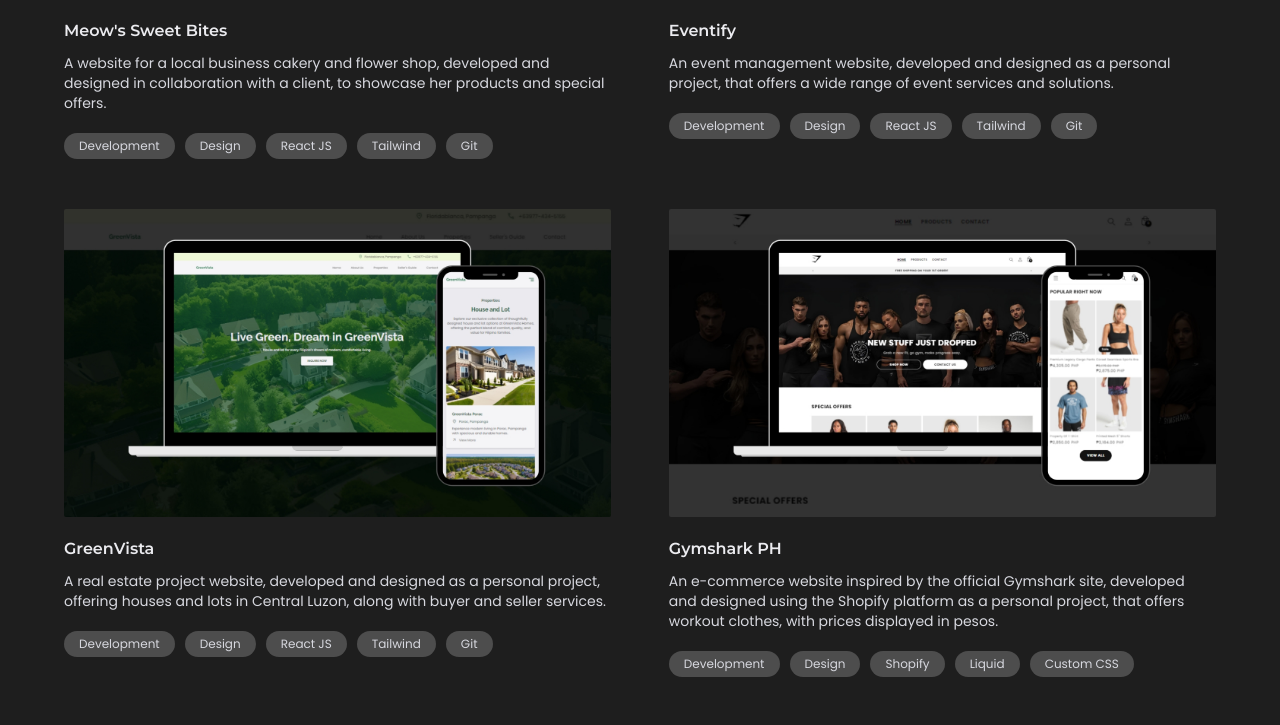
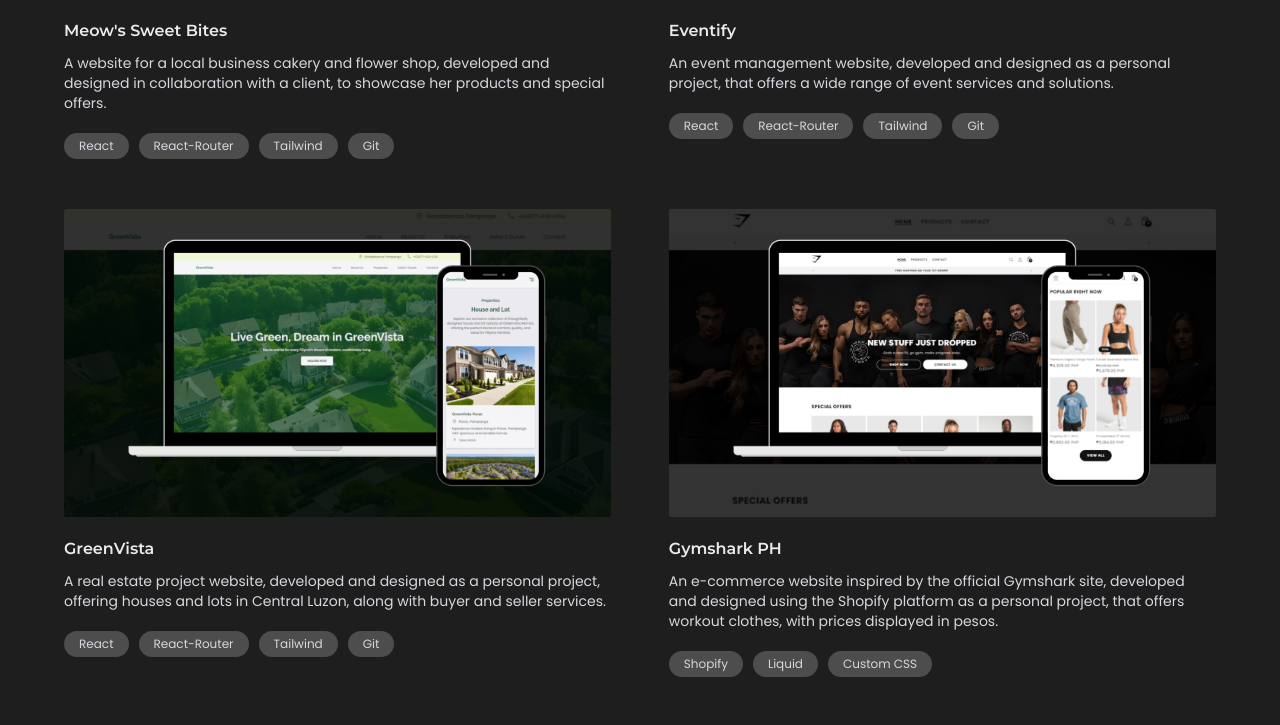
Before and after one commit to ejwebdev/my-portfolio, a React (Vite) app: page / in a window 1280 px wide. Shown: the part 1321-2046 px from the top of the page. Built offline with nearby package versions, Linux system fonts and the light colour scheme.

Commit message:
Tailwind and React

```diff
--- a/src/components/projects-page/Projects.jsx
+++ b/src/components/projects-page/Projects.jsx
@@ -12,49 +12,42 @@
         link: "https://ejwebdev.github.io/meows-sweet-bites/",
         title: "Meow's Sweet Bites",
         desc: "A website for a local business cakery and flower shop, developed and designed in collaboration with a client, to showcase her products and special offers.",
-        tech: ["Development", "Design", "React JS", "Tailwind", "Git"],
+        tech: ["React", "React-Router", "Tailwind", "Git"],
     },
     {
         img: project2,
         link: "https://ejwebdev.github.io/eventify/",
         title: "Eventify",
         desc: "An event management website, developed and designed as a personal project, that offers a wide range of event services and solutions.",
-        tech: ["Development", "Design", "React JS", "Tailwind", "Git"],
+        tech: ["React", "React-Router", "Tailwind", "Git"],
     },
     {
         img: project3,
         link: "https://ejwebdev.github.io/greenvista/",
         title: "GreenVista",
         desc: "A real estate project website, developed and designed as a personal project, offering houses and lots in Central Luzon, along with buyer and seller services.",
-        tech: ["Development", "Design", "React JS", "Tailwind", "Git"],
+        tech: ["React", "React-Router", "Tailwind", "Git"],
     },
     {
         img: project4,
         link: "https://dribbble.com/shots/25030627-E-Commerce-Gymshark-Inspired-Project",
         title: "Gymshark PH",
         desc: "An e-commerce website inspired by the official Gymshark site, developed and designed using the Shopify platform as a personal project, that offers workout clothes, with prices displayed in pesos.",
-        tech: ["Development", "Design", "Shopify", "Liquid", "Custom CSS"],
+        tech: ["Shopify", "Liquid", "Custom CSS"],
     },
     {
         img: project5,
         link: "https://ejwebdev.github.io/taskdash/",
         title: "TaskDash",
         desc: "A real-time task manager app developed and designed as a project for my internship, which allows users to efficiently add, edit, and delete tasks, as well as view recent tasks from other users.",
-        tech: [
-            "Development",
-            "Design",
-            "React JS",
-            "Tailwind",
-            "Firebase",
-            "Git",
-        ],
+        tech: ["React", "React-Router", "Tailwind", "Firebase", "Git"],
     },
     {
         img: project6,
         link: "https://ejwebdev.github.io/firebase-auth/",
         title: "Firebase Auth",
         desc: "An authentication form website inspired by Firebase, developed and designed as a personal project to showcase the effectiveness of Firebase's database authentication.",
-        tech: ["Development", "Design", "JavaScript", "Firebase", "Git"],
+        tech: ["JavaScript", "Firebase", "Git"],
     },
 ];
 
```
